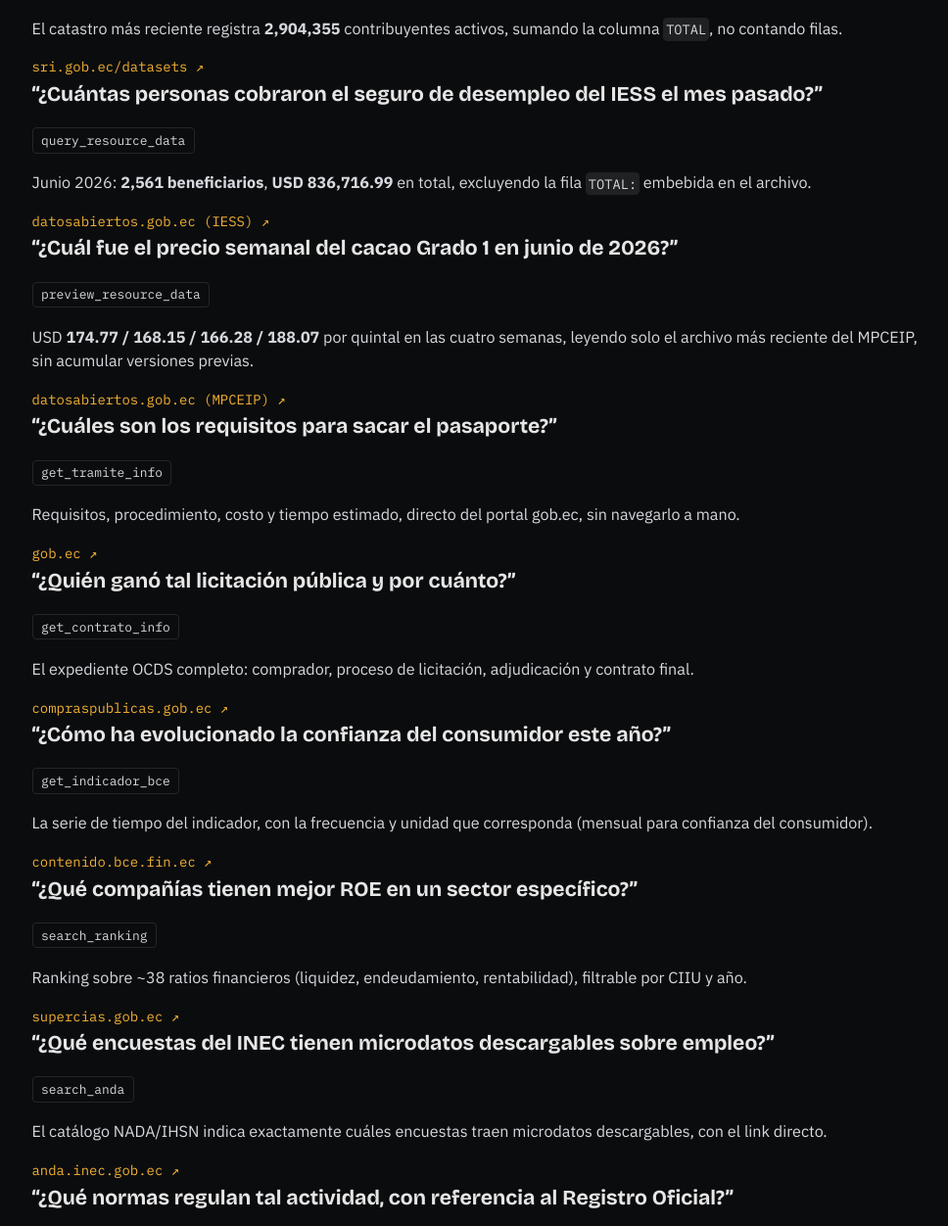
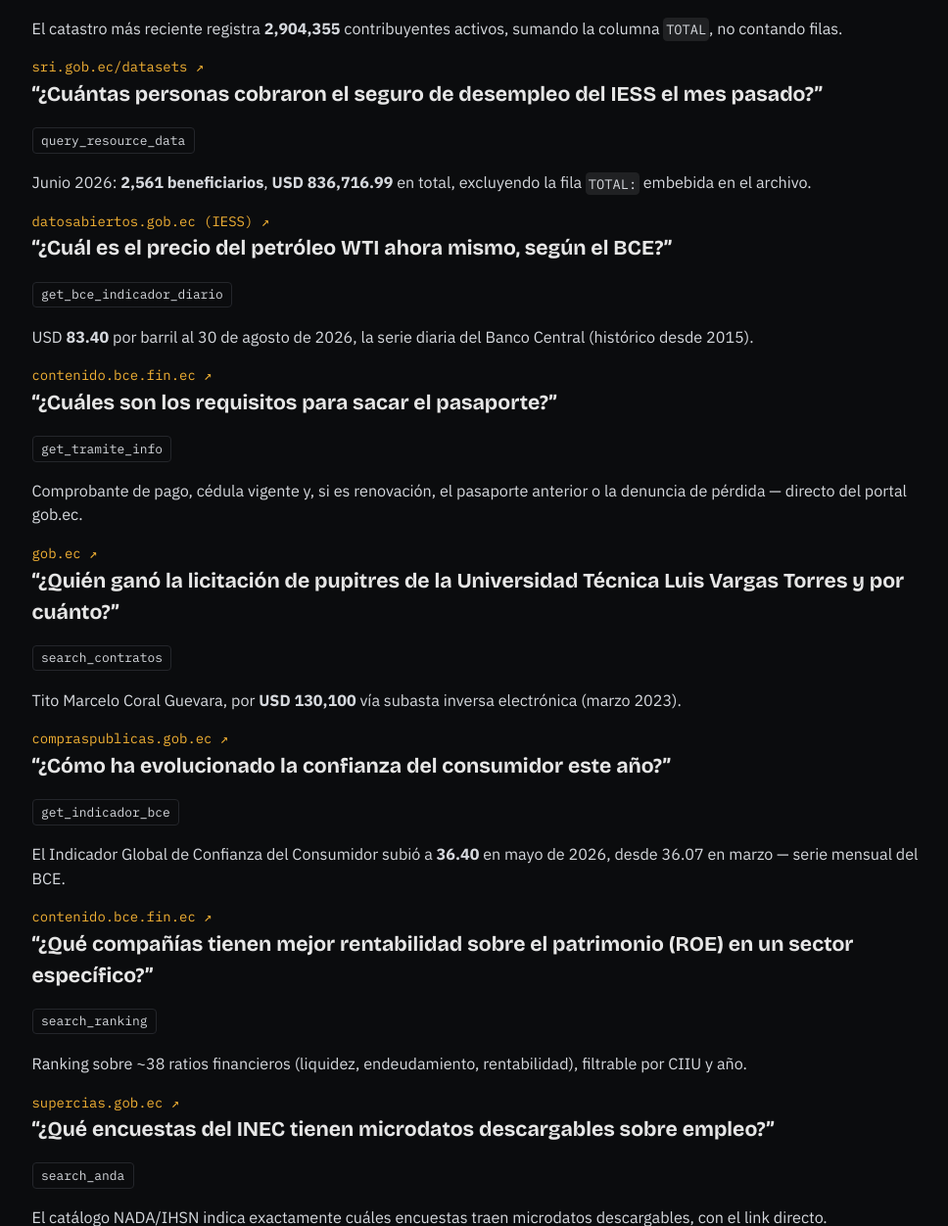
Before and after one commit to DweskZ/EcuDataMCP, a Python web app: template web/templates/es/examples.html in a window 1280 px wide. Shown: the part 1044-2296 px from the top of the page at 98% size, without its empty margins (143-1111 px from the left). Run offline with Jinja, Linux system fonts and the light colour scheme; the template is opened without the code that fills it, so the values that code supplies are empty; some libraries are stand-ins or nearby versions.

Commit message:
Drop ROADMAP link, trim homepage backstage, fix vague/stale example copy
- colaborar.html (es/en): remove the "before you start" section that
  linked to ROADMAP.md — that file lives on main, not this branch, and
  the page shouldn't reference it.
- index.html (es/en): replace the homepage's full 73-tool/15-category
  grid (duplicated from the Reference page) with a compact category
  chip list and a link to the Reference page.
- examples.html (es/en): swap the cacao-price example for a live BCE
  WTI oil price ($83.40/bbl, verified via get_bce_indicador_diario);
  replace the vague "tal licitación" example with a real, specific
  SERCOP contract (verified via search_contratos); state passport
  requirements and consumer-confidence figures concretely instead of
  vaguely (verified via get_tramite_info / get_indicador_bce); spell
  out ROE in Spanish since the acronym doesn't read on its own.

Co-Authored-By: Claude Sonnet 5 <noreply@anthropic.com>

```diff
--- a/web/data/questions.json
+++ b/web/data/questions.json
@@ -2,7 +2,7 @@
   "¿Qué datos tiene el SRI sobre recaudación tributaria?",
   "Muéstrame los datasets de salud del INEC",
   "¿Cuáles son los requisitos para sacar el pasaporte?",
-  "¿Qué compañías del CIIU de comercio al por menor tienen mayor ROE este año?",
+  "¿Qué compañías del CIIU de comercio al por menor tienen mayor rentabilidad sobre el patrimonio (ROE) este año?",
   "Investiga el expediente de esta licitación pública en SERCOP",
   "¿Cómo ha cambiado la confianza del consumidor según el BCE en los últimos dos años?",
   "Busca una tabla IEM del BCE sobre exportaciones y muéstrame sus valores recientes.",
--- a/web/styles.scss
+++ b/web/styles.scss
@@ -563,14 +563,8 @@ a.tool-chip:hover {
 
 // ---- under the hood --------------------------------------------------------
 
-.tools-grid {
-  display: grid;
-  grid-template-columns: repeat(2, minmax(0, 1fr));
-  gap: 1rem;
-}
-
-@media (max-width: 700px) {
-  .tools-grid { grid-template-columns: 1fr; }
+.tools-summary {
+  margin: 0.4rem 0 1.2rem;
 }
 
 // ---- connect / tabs ---------------------------------------------------------
--- a/web/templates/es/examples.html
+++ b/web/templates/es/examples.html
@@ -40,35 +40,35 @@
 </div>
 
 <div class="example-mini">
-<p class="example-question">&ldquo;¿Cuál fue el precio semanal del cacao Grado 1 en junio de 2026?&rdquo;</p>
-<p class="example-flow"><span class="tool-chip">preview_resource_data</span></p>
-<p class="example-result">USD <strong>174.77 / 168.15 / 166.28 / 188.07</strong> por quintal en las cuatro semanas, leyendo solo el archivo más reciente del MPCEIP, sin acumular versiones previas.</p>
-<a class="example-source" href="https://www.datosabiertos.gob.ec" target="_blank" rel="noopener">datosabiertos.gob.ec (MPCEIP) &#8599;</a>
+<p class="example-question">&ldquo;¿Cuál es el precio del petróleo WTI ahora mismo, según el BCE?&rdquo;</p>
+<p class="example-flow"><span class="tool-chip">get_bce_indicador_diario</span></p>
+<p class="example-result">USD <strong>83.40</strong> por barril al 30 de agosto de 2026, la serie diaria del Banco Central (histórico desde 2015).</p>
+<a class="example-source" href="https://contenido.bce.fin.ec" target="_blank" rel="noopener">contenido.bce.fin.ec &#8599;</a>
 </div>
 
 <div class="example-mini">
 <p class="example-question">&ldquo;¿Cuáles son los requisitos para sacar el pasaporte?&rdquo;</p>
 <p class="example-flow"><span class="tool-chip">get_tramite_info</span></p>
-<p class="example-result">Requisitos, procedimiento, costo y tiempo estimado, directo del portal gob.ec, sin navegarlo a mano.</p>
+<p class="example-result">Comprobante de pago, cédula vigente y, si es renovación, el pasaporte anterior o la denuncia de pérdida — directo del portal gob.ec.</p>
 <a class="example-source" href="https://www.gob.ec" target="_blank" rel="noopener">gob.ec &#8599;</a>
 </div>
 
 <div class="example-mini">
-<p class="example-question">&ldquo;¿Quién ganó tal licitación pública y por cuánto?&rdquo;</p>
-<p class="example-flow"><span class="tool-chip">get_contrato_info</span></p>
-<p class="example-result">El expediente OCDS completo: comprador, proceso de licitación, adjudicación y contrato final.</p>
+<p class="example-question">&ldquo;¿Quién ganó la licitación de pupitres de la Universidad Técnica Luis Vargas Torres y por cuánto?&rdquo;</p>
+<p class="example-flow"><span class="tool-chip">search_contratos</span></p>
+<p class="example-result">Tito Marcelo Coral Guevara, por <strong>USD 130,100</strong> vía subasta inversa electrónica (marzo 2023).</p>
 <a class="example-source" href="https://datosabiertos.compraspublicas.gob.ec" target="_blank" rel="noopener">compraspublicas.gob.ec &#8599;</a>
 </div>
 
 <div class="example-mini">
 <p class="example-question">&ldquo;¿Cómo ha evolucionado la confianza del consumidor este año?&rdquo;</p>
 <p class="example-flow"><span class="tool-chip">get_indicador_bce</span></p>
-<p class="example-result">La serie de tiempo del indicador, con la frecuencia y unidad que corresponda (mensual para confianza del consumidor).</p>
+<p class="example-result">El Indicador Global de Confianza del Consumidor subió a <strong>36.40</strong> en mayo de 2026, desde 36.07 en marzo — serie mensual del BCE.</p>
 <a class="example-source" href="https://contenido.bce.fin.ec" target="_blank" rel="noopener">contenido.bce.fin.ec &#8599;</a>
 </div>
 
 <div class="example-mini">
-<p class="example-question">&ldquo;¿Qué compañías tienen mejor ROE en un sector específico?&rdquo;</p>
+<p class="example-question">&ldquo;¿Qué compañías tienen mejor rentabilidad sobre el patrimonio (ROE) en un sector específico?&rdquo;</p>
 <p class="example-flow"><span class="tool-chip">search_ranking</span></p>
 <p class="example-result">Ranking sobre ~38 ratios financieros (liquidez, endeudamiento, rentabilidad), filtrable por CIIU y año.</p>
 <a class="example-source" href="https://mercadodevalores.supercias.gob.ec" target="_blank" rel="noopener">supercias.gob.ec &#8599;</a>
```
Also changed, not shown: web/templates/en/colaborar.html (+0 -8 lines), web/templates/en/examples.html (+9 -9 lines), web/templates/en/index.html (+3 -7 lines), web/templates/es/colaborar.html (+0 -8 lines), web/templates/es/index.html (+3 -7 lines), web/assets/styles.css.
